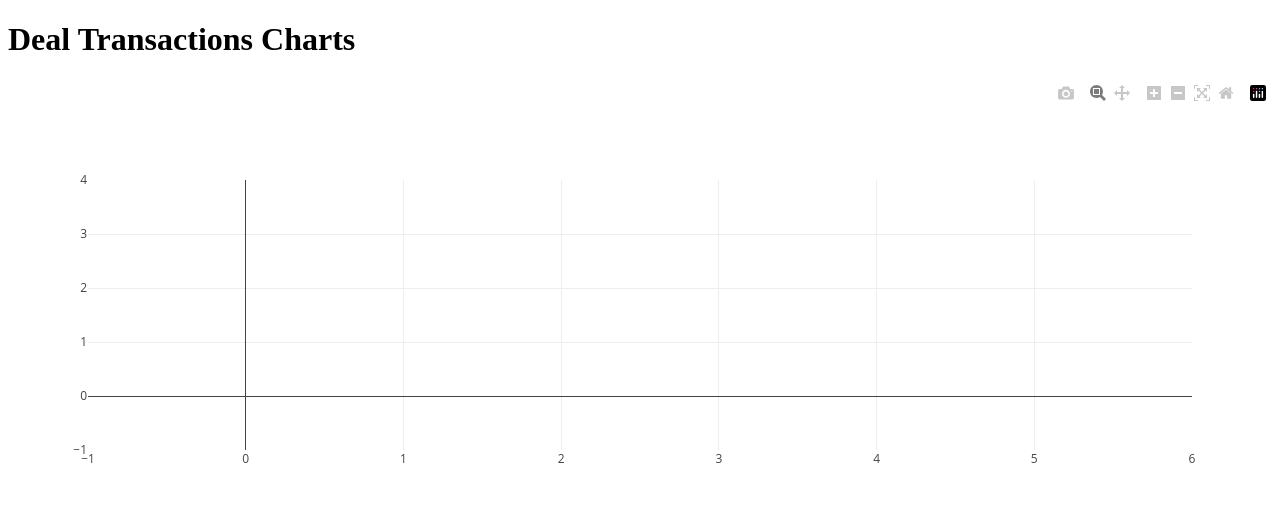
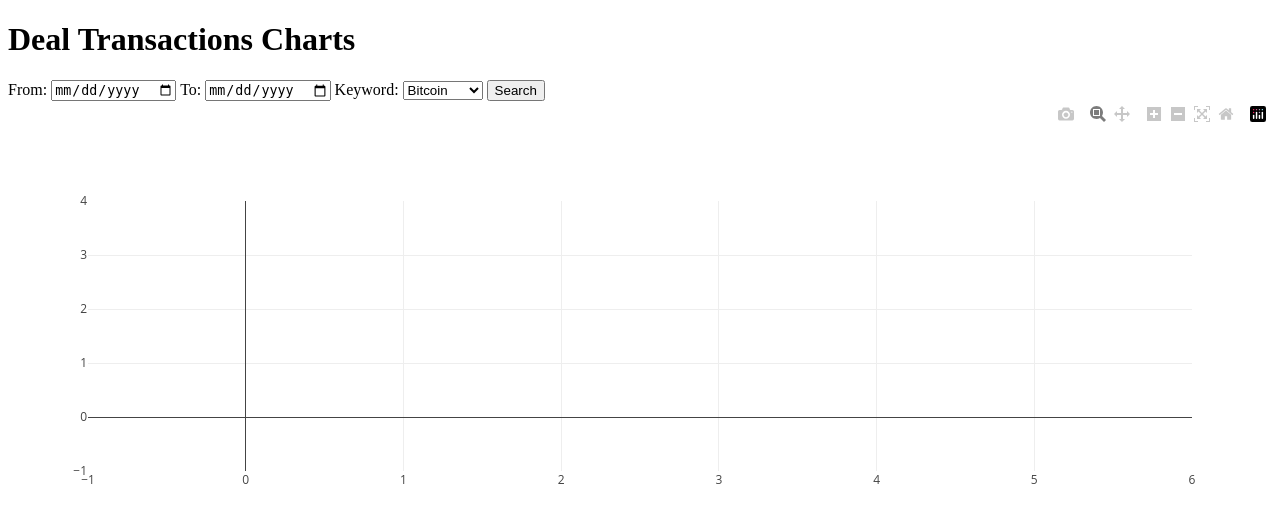
Before and after one commit to SIRSTN/Deal_Api_Charts, a Flask app: template templates/chart.html in a window 1280 px wide. Shown: the top 529 px of the page. Run offline with Flask 3, Linux system fonts and the light colour scheme; the template is opened without the code that fills it: most values are stand-ins (such as "Sample title", 1, 10 or a date in 2020); some libraries are stand-ins or nearby versions.

Commit message:
cloud commit

```diff
--- a/app.py
+++ b/app.py
@@ -1,9 +1,10 @@
-from flask import Flask, render_template
+from flask import Flask, render_template, request
 import plotly
 import plotly.express as px
 import pandas as pd
 from pymongo import MongoClient
 import json
+from datetime import datetime
 from configparser import ConfigParser
 
 app = Flask(__name__)
@@ -17,8 +18,17 @@ config.read('config.ini')
 client = MongoClient("mongodb://localhost:27017/")
 db = client['Deal_Transactions']
 
-def get_total_valations():
-    result = db["Valuations"].aggregate([
+def parse_date(date_str):
+    """Parse a string date in 'YYYY-MM-DD' format into a datetime object, if provided."""
+    return datetime.strptime(date_str, '%Y-%m-%d') if date_str else None
+
+def get_total_valuations(from_date=None, to_date=None, keyword='Bitcoin'):
+    match_stage = {"$match": {"Keyword": keyword}}
+    if from_date and to_date:
+        match_stage["$match"].update({"Date": {"$gte": from_date, "$lte": to_date}})
+
+    pipeline = [
+        match_stage,
         {
             "$group": {
                 "_id": "$Date",
@@ -31,19 +41,31 @@ def get_total_valations():
             }
         },
         {"$sort": {"_id": 1}}
-    ])
+    ]
+
+    result = db["Valuations"].aggregate(pipeline)
     return pd.DataFrame(list(result))
 
-def get_deal_valations():
-    valuations = list(db["Valuations"].find({}, {'Date': 1, 'DealUID': 1, 'Volume': 1, 'Sold_Volume': 1, 'Init_Volume': 1, 'Price': 1}))
+def get_deal_valuations(from_date=None, to_date=None, keyword='Bitcoin'):
+    query = {"Keyword": keyword}
+    if from_date and to_date:
+        query.update({"Date": {"$gte": from_date, "$lte": to_date}})
+
+    valuations = list(db["Valuations"].find(query))
     for valuation in valuations:
         valuation['Sold_Volume'] = float(valuation.get('Sold_Volume', 0)) * 1.05
         valuation['DealExpectedVolume'] = valuation['Volume'] + valuation['Sold_Volume'] - valuation.get('Init_Volume', 0)
     return pd.DataFrame(valuations)
 
-@app.route('/')
+@app.route('/', methods=['GET', 'POST'])
 def index():
-    total_data = get_total_valations()
+    from_date_str = request.args.get('from_date', '2023-01-01')
+    to_date_str = request.args.get('to_date', '2023-12-31')
+    keyword = request.args.get('keyword', 'Bitcoin')
+    from_date = parse_date(from_date_str)
+    to_date = parse_date(to_date_str)
+
+    total_data = get_total_valuations(from_date, to_date, keyword)
     total_data.rename(columns={
         '_id': 'Date',
         'TotalRealVolume': 'Total Real Volume',
@@ -54,7 +76,7 @@ def index():
         'TotalExpectedAmount': 'Total Expected Amount'
     }, inplace=True)
 
-    deal_data = get_deal_valations()
+    deal_data = get_deal_valuations(from_date, to_date, keyword)
     deal_data.rename(columns={
         'DealExpectedVolume': 'Deal Expected Volume'
     }, inplace=True)
@@ -72,7 +94,10 @@ def index():
     fig4 = px.line(total_data, x='Date', y=['Total Init Amount', 'Total Expected Amount'], title='<b>Total Expected Valuation</b><br><i>Init Amount AND real amount + expected amount</i>', labels={'value':'Expected', 'variable':'Type'})
     graphJSON4 = json.dumps(fig4, cls=plotly.utils.PlotlyJSONEncoder)
 
-    return render_template('chart.html', graphJSON1=graphJSON1, graphJSON2=graphJSON2, graphJSON3=graphJSON3, graphJSON4=graphJSON4)
+    return render_template('chart.html',
+                           graphJSON1=graphJSON1, graphJSON2=graphJSON2,
+                           graphJSON3=graphJSON3, graphJSON4=graphJSON4,
+                           from_date=from_date_str, to_date=to_date_str, keyword=keyword)
 
 if __name__ == '__main__':
     app.run(debug=True)
--- a/templates/chart.html
+++ b/templates/chart.html
@@ -7,6 +7,16 @@
 </head>
 <body>
     <h1>Deal Transactions Charts</h1>
+    <form action="/" method="get">
+        From: <input type="date" name="from_date" value="{{ from_date }}">
+        To: <input type="date" name="to_date" value="{{ to_date }}">
+        Keyword:
+        <select name="keyword">
+            <option value="Bitcoin" {% if keyword == "Bitcoin" %} selected {% endif %}>Bitcoin</option>
+            <option value="Ethereum" {% if keyword == "Ethereum" %} selected {% endif %}>Ethereum</option>
+        </select>
+        <button type="submit">Search</button>
+    </form>
     <div id="TotalEffectiveVolumeChart"></div>
     <div id="TotalExpectedVolumeChart"></div>
     <div id="DealExpectedVolumeChart"></div>
```
